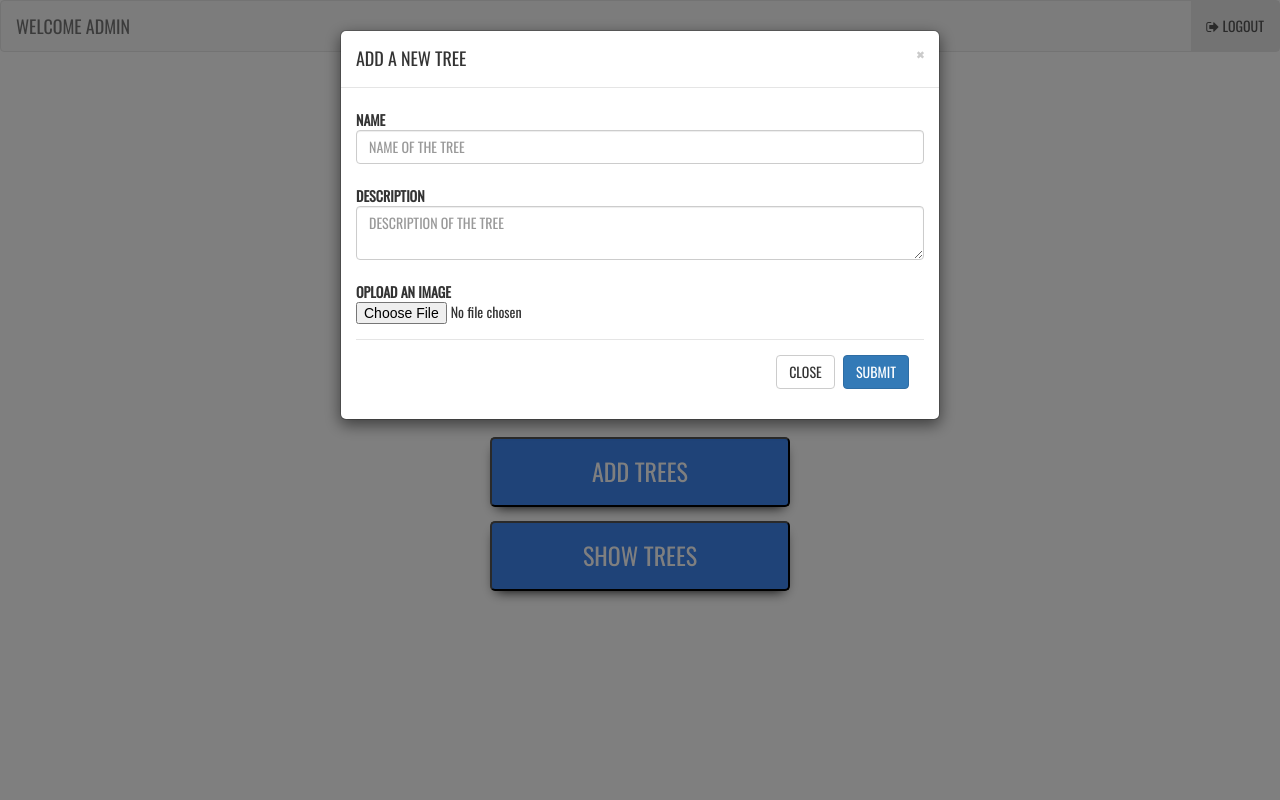
After one commit to innoraft/lab-php-TweetToUnlock, a PHP site: page /profile.php in a window 1280 px wide, after a click on "ADD TREES". The commit adds this page. Run offline with PHP 8.4, Linux system fonts and the light colour scheme; the visitor is signed in with stand-in values (Sample User, id 1); some libraries are stand-ins or nearby versions.

Commit message:
modified and added new modules

```diff
--- a/css/custom.css
+++ b/css/custom.css
@@ -304,6 +304,7 @@ h1{
 #page5{
 	background: url("../img/flower-corner.png");
 	background-size: cover;
+	background-color: #eeeeee;
 	/*background-repeat: no-repeat;*/
 	/*background-position: fixed;*/
 	/*bottom: 0;*/
@@ -465,3 +466,7 @@ h1{
 a{
 	color: #063452;
 }
+
+#page1 .icon {
+	bottom:10px;
+	}
--- a/index.php
+++ b/index.php
@@ -85,7 +85,7 @@
                   <p class="p-tags">Cast your tweet and we will donate a tree on your behalf. Your each tweet is valuable for the environment.</p>
                   <div id="tweet-button-div">
 						<a class="hvr-bounce-to-top twitter-btn" target="_blank"
-			 			href="https://twitter.com/intent/tweet?text=spread%20the%20words%20%23eco_tweet%20@abc.com"
+			 			href="https://twitter.com/intent/tweet?text=spread%20the%20words%20%23eco_tweet%20@ecotweet.sites.innoraft.com"
 			  			><i class="fa fa-twitter twitter-icon" aria-hidden="true"></i>Click To Tweet</a>
   					</div>
                 </div>
@@ -260,10 +260,10 @@
                   <h2 class="heading">share the words</h2>
                     <div class="row" style="padding-bottom: 30px;">
                     <div class="col-sm-6" id="share-fb">
-                      <a class="hvr-sweep-to-right facebook-btn" target="_blank" href="https://www.facebook.com/sharer/sharer.php?u=https%3A%2F%2Fdevelopers.facebook.com%2Fdocs%2Fplugins%2F&amp;src=sdkpreparse"><i class="fa fa-facebook" aria-hidden="true"></i>Share On Facebook</a>
+                      <a class="hvr-sweep-to-right facebook-btn" target="_blank" href="https://www.facebook.com/sharer/sharer.php?u=http%3A%2F%2Fecotweet.sites.innoraft.com%2F&amp;src=sdkpreparse"><i class="fa fa-facebook" aria-hidden="true"></i>Share On Facebook</a>
                     </div>
                     <div class="col-sm-6" id="share-in">
-                      <a class="hvr-sweep-to-left linkedin-btn" target="_blank" href="https://www.linkedin.com/cws/share?url=abc.com&original_referer=http%3A%2F%2Fakash.com%2Ftesttwitter%2Findex.html&token=&isFramed=false&lang=en_US&_ts=1492492610480.896&xd_origin_host=http%3A%2F%2Fakash.com"><i class="fa fa-linkedin" aria-hidden="true"></i>Share On LinkedIn</a>
+                      <a class="hvr-sweep-to-left linkedin-btn" target="_blank" href="https://www.linkedin.com/cws/share?url=http%3A%2F%2Fecotweet.sites.innoraft.com"><i class="fa fa-linkedin" aria-hidden="true"></i>Share On LinkedIn</a>
                     </div>
                   </div>
                   <div class="row">
--- a/js/custom.js
+++ b/js/custom.js
@@ -58,7 +58,7 @@
 
 // window.onload=function() {
   // Month,Day,Year,Hour,Minute,Second
-  upTime('april,01,2017,00:00:00'); // ****** Change this line!
+  upTime('april,22,2017,00:00:00'); // ****** Change this line!
 };
 
 
--- /dev/null
+++ b/profile.php
@@ -0,0 +1,161 @@
+<?php
+session_start();
+?>
+<?php
+if(isset($_SESSION['username'])){
+?>
+<!DOCTYPE html>
+<html>
+<head>
+	<title></title>
+<meta name="viewport" content="width=device-width, initial-scale=1">
+  <link rel="stylesheet" href="https://maxcdn.bootstrapcdn.com/bootstrap/3.3.7/css/bootstrap.min.css">
+  <link rel="stylesheet" href="http://maxcdn.bootstrapcdn.com/font-awesome/4.3.0/css/font-awesome.min.css">
+   <link href="https://fonts.googleapis.com/css?family=Oswald" rel="stylesheet">
+  <script src="https://ajax.googleapis.com/ajax/libs/jquery/3.2.0/jquery.min.js"></script>
+  <script src="https://maxcdn.bootstrapcdn.com/bootstrap/3.3.7/js/bootstrap.min.js"></script>
+
+  <style>
+  body{
+  	font-family:"Oswald";
+  }
+  .align-center{
+  	text-align: center;
+  	margin: 0 auto;
+  	padding: 7px 0;
+  }
+   .align-center img{
+  	background-color: #eeeeee;
+  	border-radius: 50%;
+    }
+
+  .modal-body .form-horizontal .col-sm-2,
+.modal-body .form-horizontal .col-sm-10 {
+    width: 100%
+}
+
+.modal-body .form-horizontal .control-label {
+    text-align: left;
+}
+.modal-body .form-horizontal .col-sm-offset-2 {
+    margin-left: 15px;
+}
+
+.tree-btn{
+	background-color: #3e86f1;
+	color: white;
+	font-size: 24px;
+	width: 300px;
+	height: 70px;
+	text-decoration: none;
+	border-radius: 5px;
+	box-shadow: 0 6px 12px -6px black;
+}
+  </style>
+</head>
+<body>
+
+<nav class="navbar navbar-default">
+  <div class="container-fluid">
+    <div class="navbar-header">
+      <a class="navbar-brand" href="#">WELCOME ADMIN</a>
+    </div>
+    <ul class="nav navbar-nav navbar-right">
+      <li class="active"><a href="logout.php"><i class="fa fa-sign-out" aria-hidden="true"></i> LOGOUT</a></li>
+      </ul>
+  </div>
+</nav>
+
+<div class="align-center">
+<img src="img/eco_logo_1.png">
+</div>
+
+<div class="align-center">
+<h1>WELCOME TO ECO TWEET</h1>
+</div>
+
+
+<!-- Button trigger modal -->
+<div class="container">
+<div class="row align-center">
+<button class="tree-btn" data-toggle="modal" data-target="#myModalHorizontal">
+    ADD TREES
+</button>
+</div>
+<div class="row align-center">
+<form action="showtree.php" method="post">
+<button class="tree-btn">
+    SHOW TREES
+</button>
+</form>
+</div>
+
+</div>
+
+
+<!-- Modal -->
+<div class="modal fade" id="myModalHorizontal" tabindex="-1" role="dialog"
+     aria-labelledby="myModalLabel" aria-hidden="true">
+    <div class="modal-dialog">
+        <div class="modal-content">
+            <!-- Modal Header -->
+            <div class="modal-header">
+                <button type="button" class="close"
+                   data-dismiss="modal">
+                       <span aria-hidden="true">&times;</span>
+                       <span class="sr-only">Close</span>
+                </button>
+                <h4 class="modal-title" id="myModalLabel">
+                    ADD A NEW TREE
+                </h4>
+            </div>
+
+            <!-- Modal Body -->
+            <div class="modal-body">
+
+                <form class="form-horizontal" role="form" method="post" enctype="multipart/form-data">
+                  <div class="form-group">
+                    <label  class="col-sm-2 control-label">NAME</label>
+                    <div class="col-sm-10">
+                        <input type="text" class="form-control" placeholder="NAME OF THE TREE"/>
+                    </div>
+                  </div>
+                  <div class="form-group">
+                    <label class="col-sm-2 control-label"
+                          >DESCRIPTION</label>
+                    <div class="col-sm-10">
+                        <textarea class="form-control" placeholder="DESCRIPTION OF THE TREE"></textarea>
+                    </div>
+                  </div>
+                   <div class="form-group">
+                    <label class="col-sm-2 control-label"
+                          >OPLOAD AN IMAGE</label>
+                    <div class="col-sm-10">
+                        <input type="file" name="fileToUpload" id="fileToUpload">
+                    </div>
+                  </div>
+                   <div class="modal-footer">
+                <button type="button" class="btn btn-default"
+                        data-dismiss="modal">
+                            CLOSE
+                </button>
+                <button type="button" class="btn btn-primary" name="submit">
+                    SUBMIT
+                </button>
+            </div>
+                    </form>
+                  </div>
+        </div>
+    </div>
+</div>
+
+
+  </body>
+</html>
+<?php
+}
+else
+{
+	header('location:login.php');
+}
+?>
```
Also changed, not shown: login.php (added, +95 -0 lines), logincode.php (added, +21 -0 lines), logout.php (added, +7 -0 lines), showtree.php (added, +38 -0 lines), img/eco_logo_1.png.
